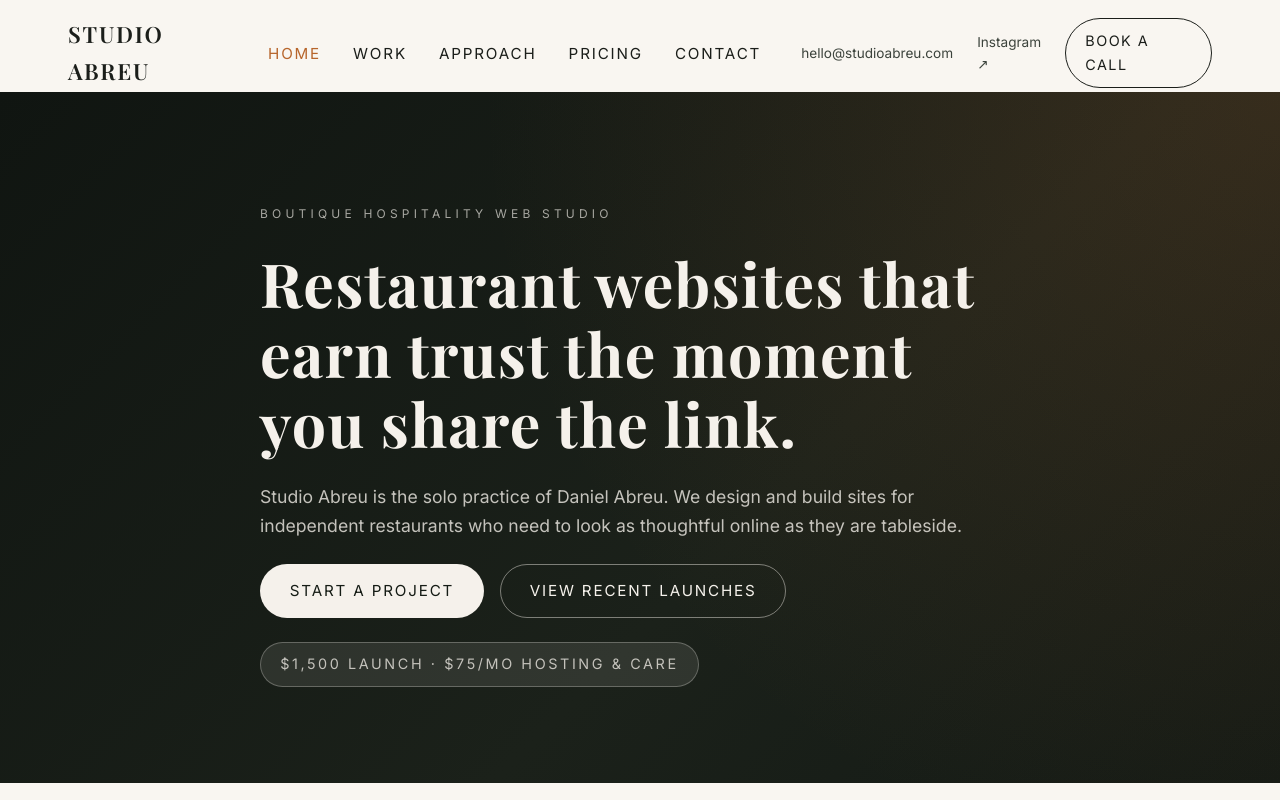
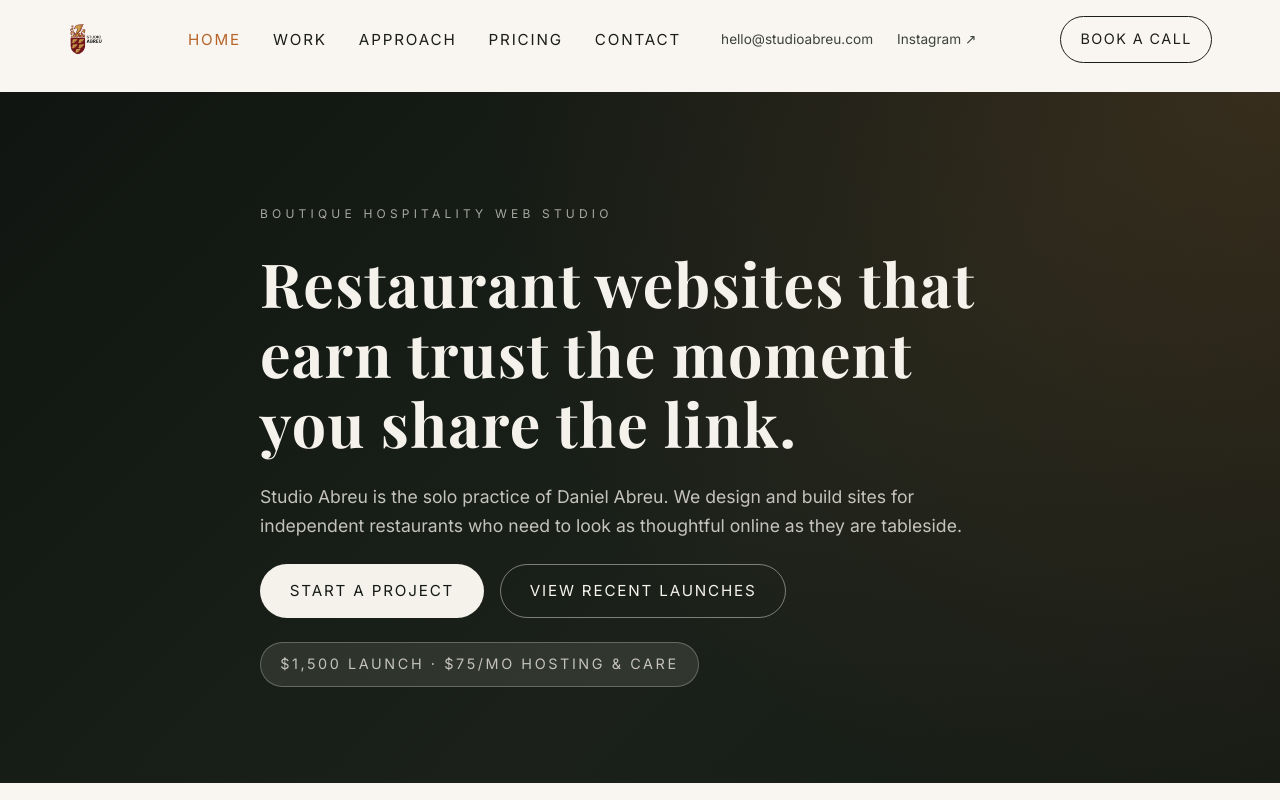
Before and after one commit to ronaldabreu-dev/studio_abreu, a Next.js app: page / in a window 1280 px wide. Shown: the top 800 px of the page. Built offline with nearby package versions, Linux system fonts and the light colour scheme.

Commit message:
Use branded logo image in header and footer

```diff
--- a/components/Footer.js
+++ b/components/Footer.js
@@ -1,9 +1,16 @@
+import Image from 'next/image';
+import logo from '../public/images/studio_abreu_logo.png';
+
 export default function Footer() {
   return (
     <footer className="footer">
       <div className="footer-inner">
         <div className="footer-brand">
-          <span>Studio Abreu</span>
+          <Image
+            src={logo}
+            alt="Studio Abreu"
+            className="footer-logo"
+          />
           <p>Handcrafted hospitality websites built for trust.</p>
         </div>
         <div className="footer-links">
--- a/components/Header.js
+++ b/components/Header.js
@@ -1,7 +1,9 @@
 import { useState, useEffect } from 'react';
 import Link from 'next/link';
+import Image from 'next/image';
 import { useRouter } from 'next/router';
 import styles from './Header.module.css';
+import logo from '../public/images/studio_abreu_logo.png';
 
 const NAV_ITEMS = [
   { href: '/', label: 'Home' },
@@ -35,8 +37,13 @@ export default function Header() {
   return (
     <header className={`${styles.header}${scrolled ? ' ' + styles.scrolled : ''}`}>
       <div className={styles.inner}>
-        <Link href="/" className="logo">
-          <span className={styles.wordmark}>Studio Abreu</span>
+        <Link href="/" className={styles.logoLink}>
+          <Image
+            src={logo}
+            alt="Studio Abreu"
+            className={styles.logo}
+            priority
+          />
         </Link>
         <button
           className={styles.navToggle}
--- a/components/Header.module.css
+++ b/components/Header.module.css
@@ -33,12 +33,15 @@
   margin: 0 auto;
 }
 
-.wordmark {
-  font-family: 'Playfair Display', Georgia, serif;
-  font-size: 1.4rem;
-  letter-spacing: 0.08em;
-  text-transform: uppercase;
-  color: #1b1e1a;
+.logoLink {
+  display: inline-flex;
+  align-items: center;
+}
+
+.logo {
+  height: auto;
+  width: auto;
+  max-height: 36px;
 }
 
 .navToggle {
--- a/styles/globals.css
+++ b/styles/globals.css
@@ -40,13 +40,6 @@ a:focus {
   color: var(--accent-color);
 }
 
-.logo {
-  font-family: var(--heading-font);
-  font-weight: 600;
-  letter-spacing: 0.08em;
-  text-transform: uppercase;
-}
-
 main {
   padding-top: 92px;
 }
@@ -70,13 +63,11 @@ section {
   align-items: start;
 }
 
-.footer-brand span {
+.footer-logo {
   display: block;
-  font-family: var(--heading-font);
-  font-size: 1.4rem;
-  letter-spacing: 0.1em;
-  text-transform: uppercase;
-  margin-bottom: 0.5rem;
+  max-width: 180px;
+  height: auto;
+  margin-bottom: 0.75rem;
 }
 
 .footer-brand p {
```
